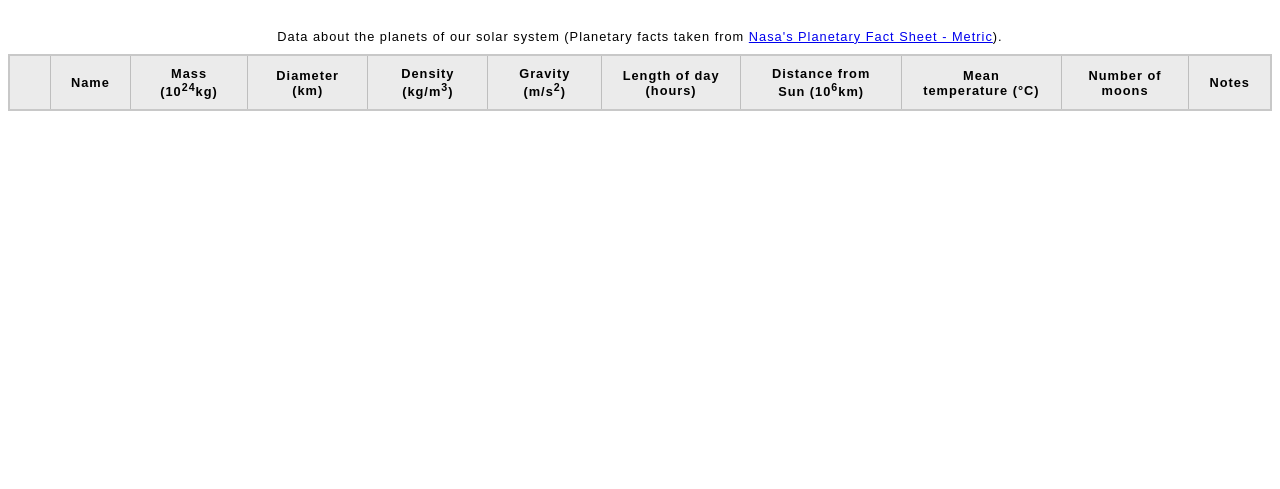
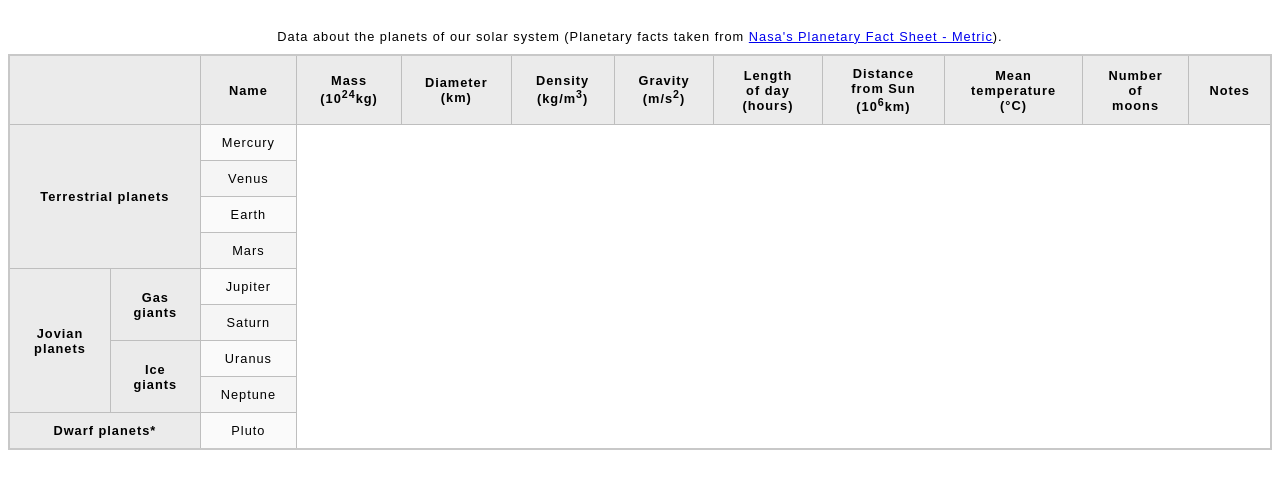
Before and after one commit to laurencecnerual/mdn-tables-assessment, a plain HTML site: page index.html in a window 1280 px wide. Shown: the part 61-550 px from the top of the page. Drawn offline with Linux system fonts and the light colour scheme.

Commit message:
Adds row groupings and populates Name column

```diff
--- a/index.html
+++ b/index.html
@@ -12,7 +12,7 @@
         <caption>Data about the planets of our solar system (Planetary facts taken from <a href="http://nssdc.gsfc.nasa.gov/planetary/factsheet/">Nasa's Planetary Fact Sheet - Metric</a>).</caption>
         <thead>
             <tr>
-                <th scope=”col”></th>
+                <th scope=”col” colspan="2"></th>
                 <th scope=”col”>Name</th>
                 <th scope=”col”>Mass (10<sup>24</sup>kg)</th>
                 <th scope=”col”>Diameter (km)</th>
@@ -26,31 +26,36 @@
 
             </tr>
             <tr>
-
+                <th scope=”rowgroup” colspan="2" rowspan="4">Terrestrial planets</th>
+                <td>Mercury</td>
             </tr>
             <tr>
-
+                <td>Venus</td>
             </tr>
             <tr>
-
+                <td>Earth</td>
             </tr>
             <tr>
-
+                <td>Mars</td>
             </tr>
             <tr>
-
+                <th scope=”rowgroup” rowspan="4">Jovian planets</th>
+                <th scope=”rowgroup” rowspan="2">Gas giants</th>
+                <td>Jupiter</td>
             </tr>
             <tr>
-
+                <td>Saturn</td>
             </tr>
             <tr>
-
+                <th scope=”rowgroup” rowspan="2">Ice giants</th>
+                <td>Uranus</td>
             </tr>
             <tr>
-
+                <td>Neptune</td>
             </tr>
             <tr>
-
+                <th scope=”row” colspan="2">Dwarf planets*</th>
+                <td>Pluto</td>
             </tr>
         </thead>
         <tbody>
```
